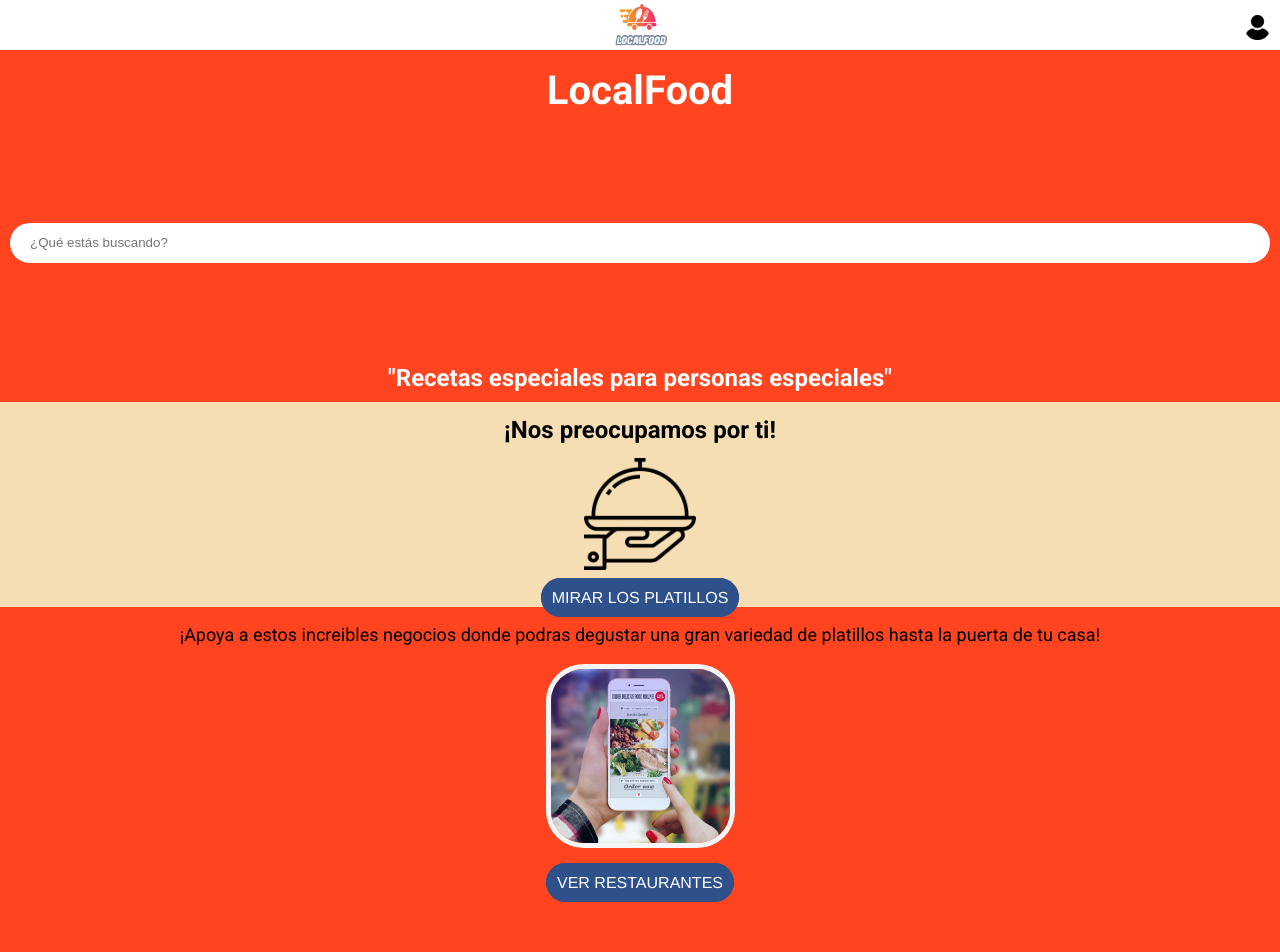
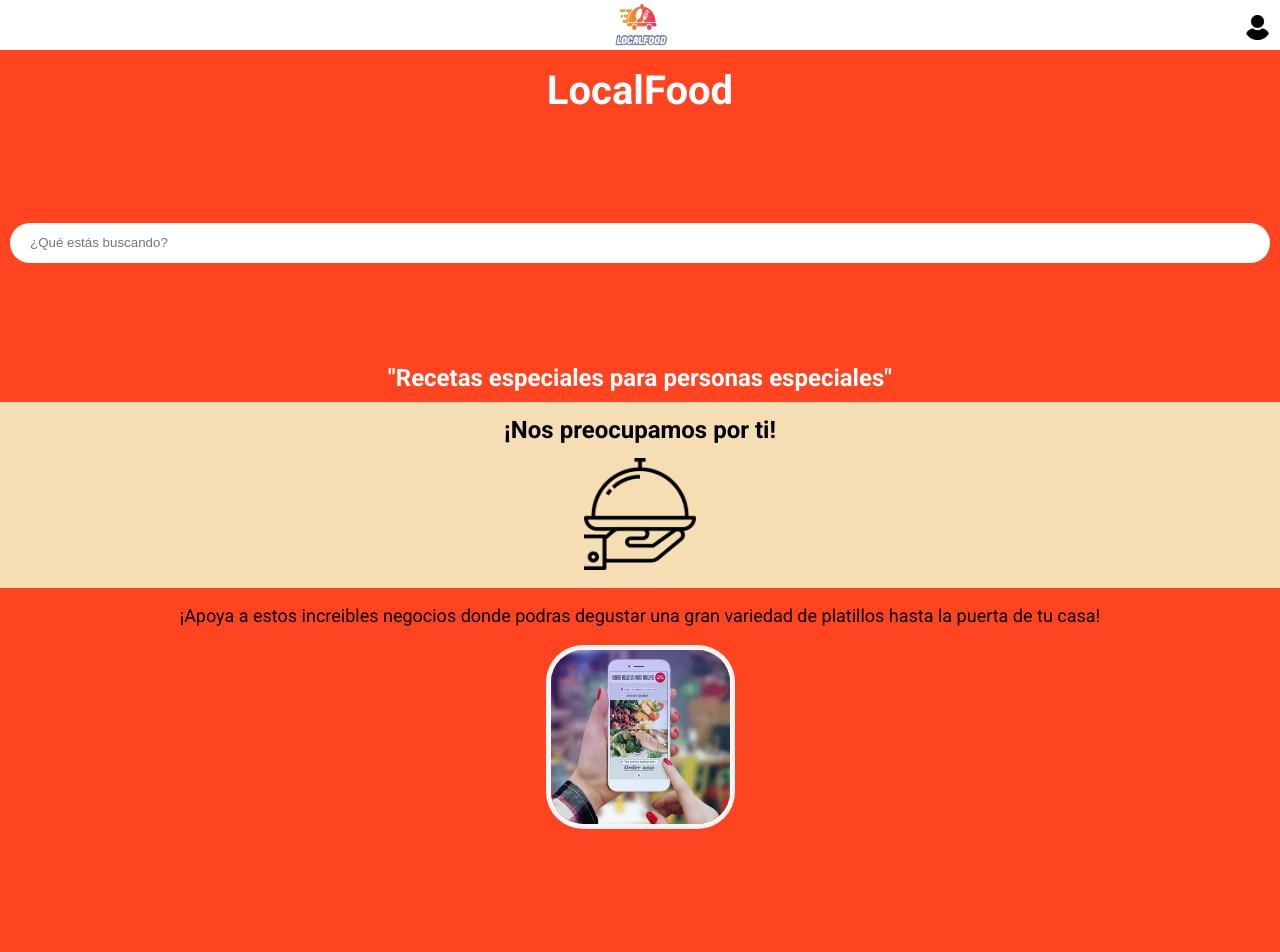
Before and after one commit to CrisCap26/local-food, a React (Create React App) app: page / in a window 1280 px wide. Shown: the top 952 px of the page. Built offline with nearby package versions, Linux system fonts and the light colour scheme; the HTML template or start-up script is replaced by a standard one.

Commit message:
fix some things

```diff
--- a/src/pages/AcercaDeNostros.jsx
+++ b/src/pages/AcercaDeNostros.jsx
@@ -8,7 +8,6 @@ import NavBar from "../components/NavBar";
 function AcercaDeNostros() {
   return (
     <>
-      <NavBar />
       <section className="about_info">
         <center>
           <img
--- a/src/pages/Home.jsx
+++ b/src/pages/Home.jsx
@@ -30,9 +30,9 @@ function Home() {
           </center>
 
           <center>
-            <a href="#" className="inicio_info__button">
+            {/* <a href="#" className="inicio_info__button">
               Mirar los platillos
-            </a>
+            </a> */}
           </center>
         </section>
 
@@ -50,9 +50,9 @@ function Home() {
               width="190"
               height="90"
             />
-            <a href="#" className="inicio_res__button">
+            {/* <a href="#" className="inicio_res__button">
               Ver restaurantes
-            </a>
+            </a> */}
           </center>
         </section>
 
```
